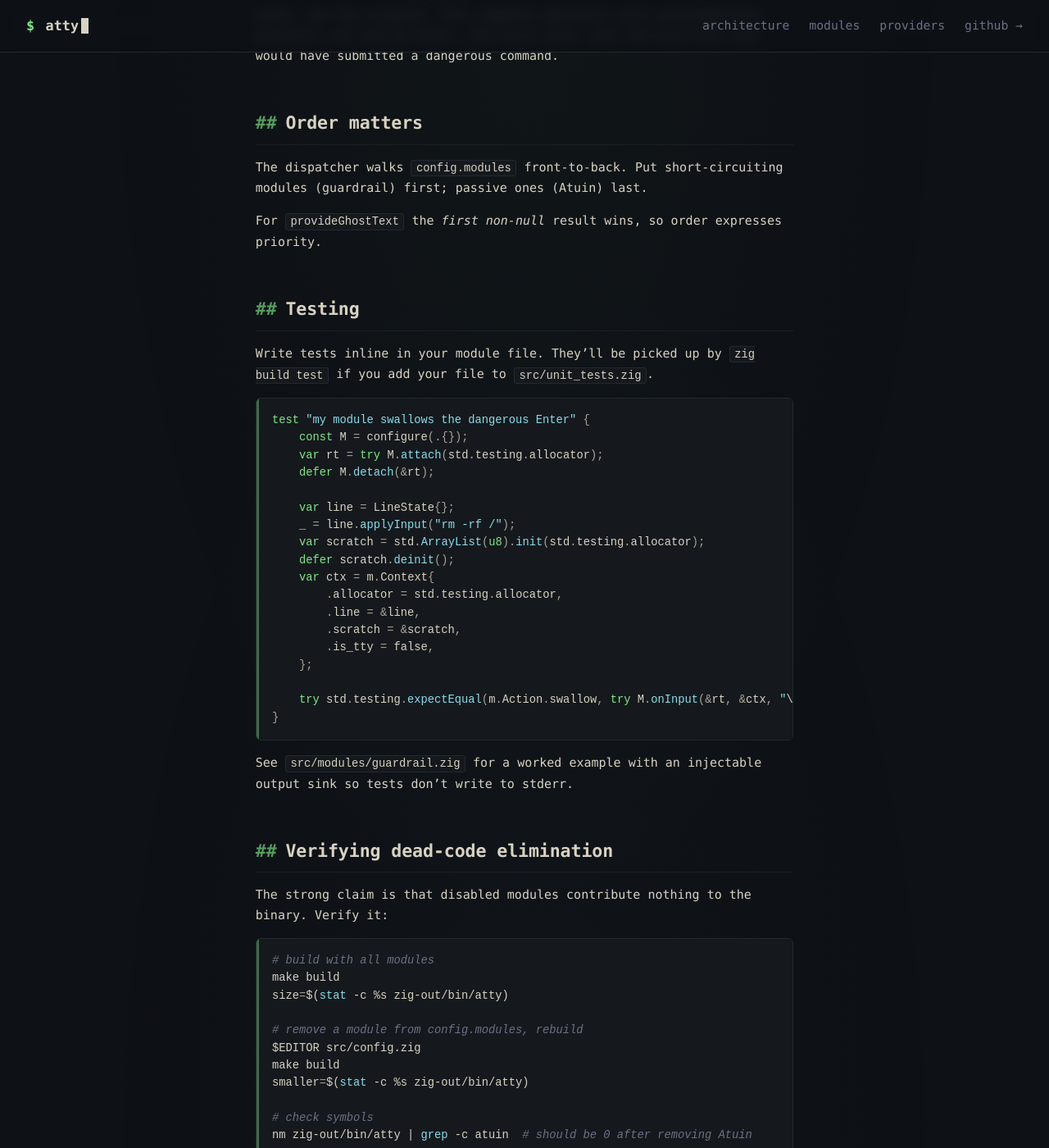
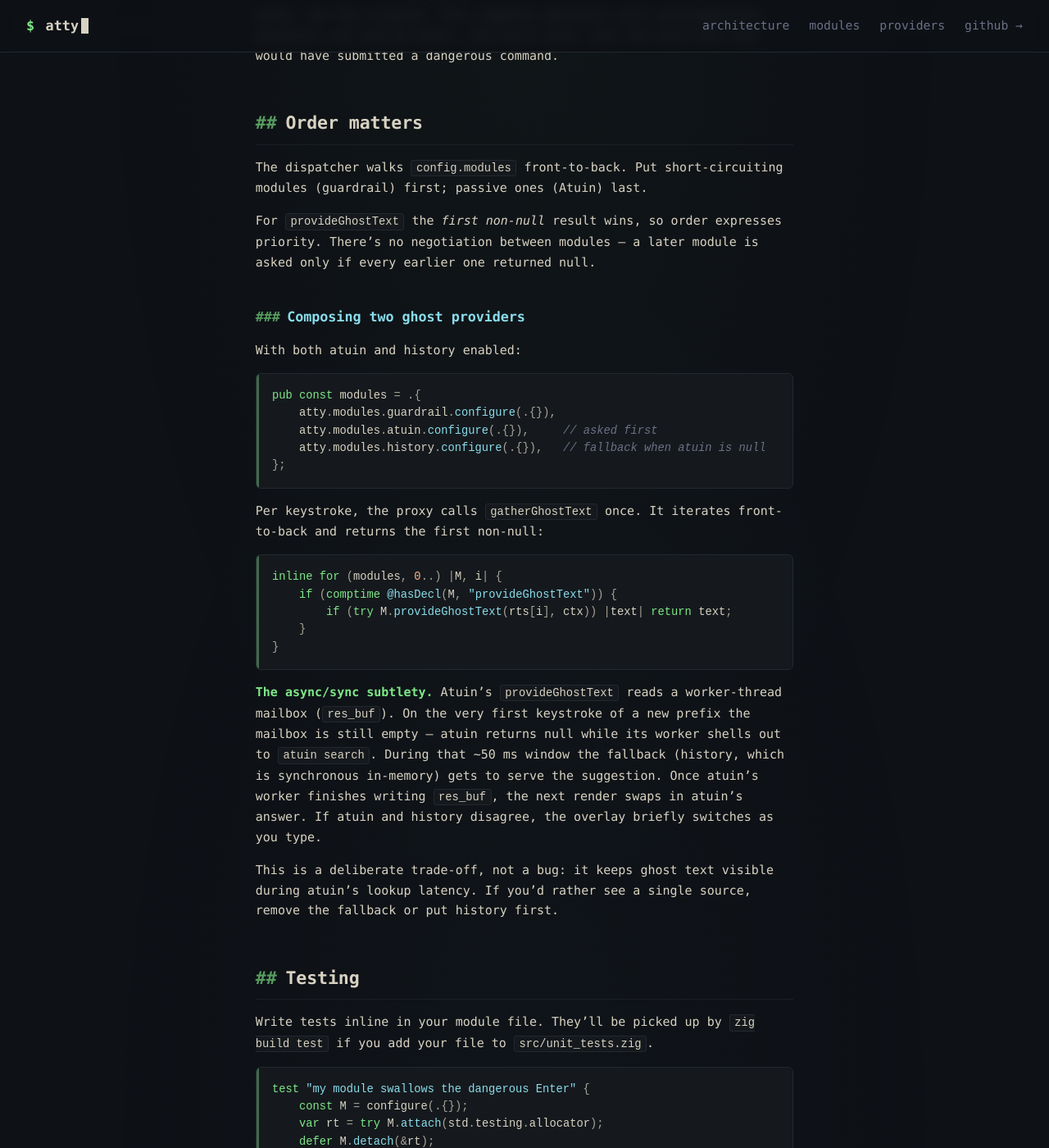
Before and after one commit to fentas/atty, a Jekyll site: the page built from docs/modules.md, in a window 1280 px wide and 1400 px high, scrolled down 3342 px. Shown: the whole window at 82% size. Built offline with Jekyll 4.4.1, drawn with Linux system fonts in a browser that asks for light colours.

Commit message:
docs: clarify gatherGhostText priority + atuin/history race window
The "first non-null wins" rule was documented in three places but
never with concrete advice or the async/sync subtlety. Now:

  - docs/modules.md "Order matters" gains a "Composing two ghost
    providers" subsection with the snippet from dispatch.zig and a
    note on atuin's worker-mailbox cold-start vs history's
    synchronous in-memory ring (you may briefly see history's
    suggestion before atuin's worker fills its mailbox).
  - docs/architecture.md data-flow diagram makes the iteration
    behaviour explicit (front-to-back, first non-null wins) instead
    of just naming the function.

Co-Authored-By: Claude Opus 4.7 (1M context) <noreply@anthropic.com>

````diff
--- a/docs/modules.md
+++ b/docs/modules.md
@@ -152,7 +152,44 @@ The dispatcher walks `config.modules` front-to-back. Put
 short-circuiting modules (guardrail) first; passive ones (Atuin) last.
 
 For `provideGhostText` the *first non-null* result wins, so order
-expresses priority.
+expresses priority. There's no negotiation between modules — a later
+module is asked only if every earlier one returned null.
+
+### Composing two ghost providers
+
+With both atuin and history enabled:
+
+```zig
+pub const modules = .{
+    atty.modules.guardrail.configure(.{}),
+    atty.modules.atuin.configure(.{}),     // asked first
+    atty.modules.history.configure(.{}),   // fallback when atuin is null
+};
+```
+
+Per keystroke, the proxy calls `gatherGhostText` once. It iterates
+front-to-back and returns the first non-null:
+
+```zig
+inline for (modules, 0..) |M, i| {
+    if (comptime @hasDecl(M, "provideGhostText")) {
+        if (try M.provideGhostText(rts[i], ctx)) |text| return text;
+    }
+}
+```
+
+**The async/sync subtlety.** Atuin's `provideGhostText` reads a
+worker-thread mailbox (`res_buf`). On the very first keystroke of a
+new prefix the mailbox is still empty — atuin returns null while its
+worker shells out to `atuin search`. During that ~50 ms window the
+fallback (history, which is synchronous in-memory) gets to serve the
+suggestion. Once atuin's worker finishes writing `res_buf`, the next
+render swaps in atuin's answer. If atuin and history disagree, the
+overlay briefly switches as you type.
+
+This is a deliberate trade-off, not a bug: it keeps ghost text visible
+during atuin's lookup latency. If you'd rather see a single source,
+remove the fallback or put history first.
 
 ## Testing
 
````
Also changed, not shown: docs/architecture.md (+4 -3 lines).
